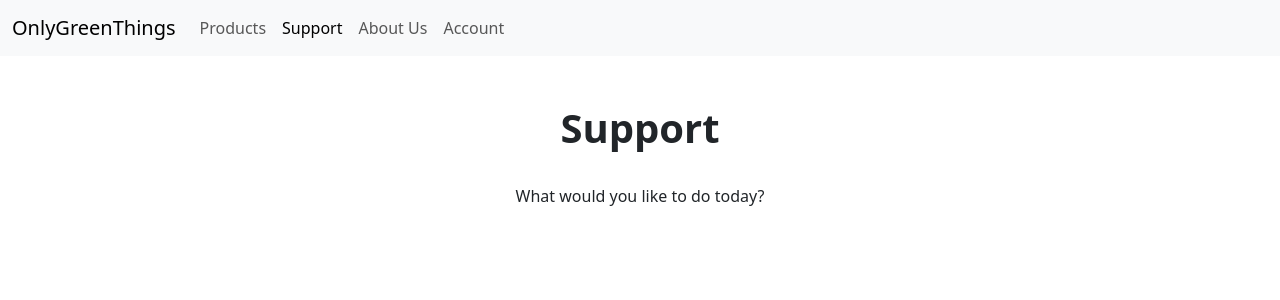
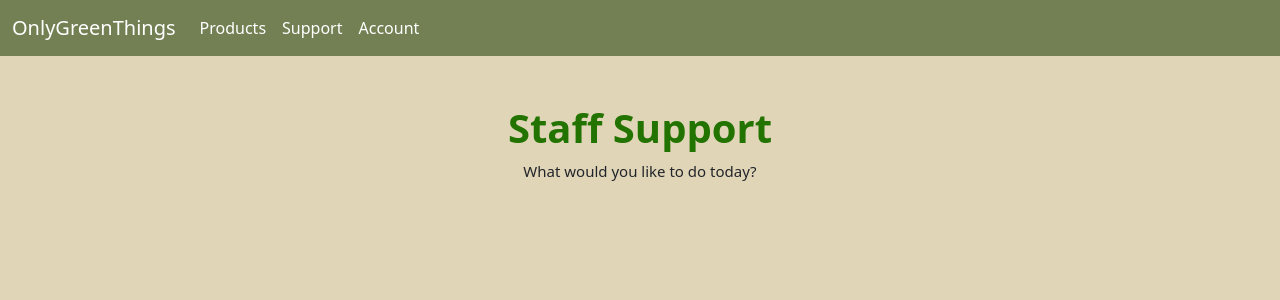
Before and after one commit to evanwongyf/app_development_technical_review, a Flask app: page /staff_support in a window 1280 px wide. Shown: the top 300 px of the page. Run offline with Flask 3, Linux system fonts and the light colour scheme; some libraries are stand-ins or nearby versions.

Commit message:
Update staff_support.html

```diff
--- a/templates/staff_support.html
+++ b/templates/staff_support.html
@@ -2,17 +2,34 @@
 <html lang="en">
 <head>
     <meta charset="UTF-8">
-    <title>Title</title>
+    <title>Staff Support</title>
     <link href="https://cdn.jsdelivr.net/npm/bootstrap@5.3.2/dist/css/bootstrap.min.css" rel="stylesheet">
-    <script src="https://cdn.jsdelivr.net/npm/bootstrap@5.3.2/dist/js/bootstrap.bundle.min.js"></script>
     <style>
+        body {
+            background-color: #e1d5b8;
+        }
+        .green-text {
+            color: #237300;
+        }
         .bold-h1 {
             font-weight: bold;
+        }
+        .custom-paragraph {
+            font-size: 15px;
+        }
+        .navbar-custom {
+            background-color: #738054 !important;
+        }
+        .navbar-custom .navbar-brand,
+        .navbar-custom .navbar-brand:hover,
+        .navbar-custom .navbar-brand:focus,
+        .navbar-custom .navbar-nav .nav-link {
+            color: #ffffff !important;
         }
     </style>
 </head>
 <body>
-<nav class="navbar navbar-expand-lg bg-light">
+    <nav class="navbar navbar-expand-lg navbar-custom">
         <div class="container-fluid">
             <a class="navbar-brand" href="{{ url_for('staff_account') }}">OnlyGreenThings</a>
             <button class="navbar-toggler" type="button" data-bs-toggle="collapse" data-bs-target="#navbarNavAltMarkup" aria-controls="navbarNavAltMarkup" aria-expanded="false" aria-label="Toggle navigation">
@@ -22,14 +39,15 @@
                 <div class="navbar-nav">
                     <a class="nav-link" href="{{ url_for('staff_products') }}">Products</a>
                     <a class="nav-link active" href="#">Support</a>
-          <a class="nav-link" href="{{ url_for('staff_about_us') }}">About Us</a>
                     <a class="nav-link" aria-current="page" href="{{ url_for('staff_account') }}">Account</a>
                 </div>
             </div>
         </div>
     </nav>
-<h1 class="text-center mt-5 bold-h1">Support</h1>
-    <br>
-    <p class="text-center">What would you like to do today?</p>
+
+    <h1 class="text-center mt-5 bold-h1 green-text">Staff Support</h1>
+    <p class="text-center custom-paragraph">What would you like to do today?</p>
+
+    <script src="https://cdn.jsdelivr.net/npm/bootstrap@5.3.2/dist/js/bootstrap.bundle.min.js"></script>
 </body>
 </html>
```
Lines whose indentation alone changed are shown as unchanged.
